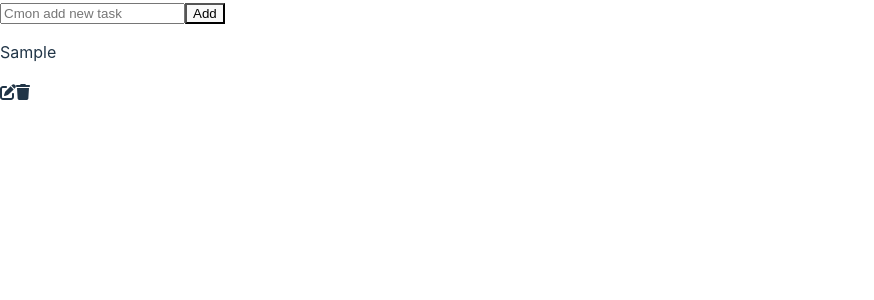
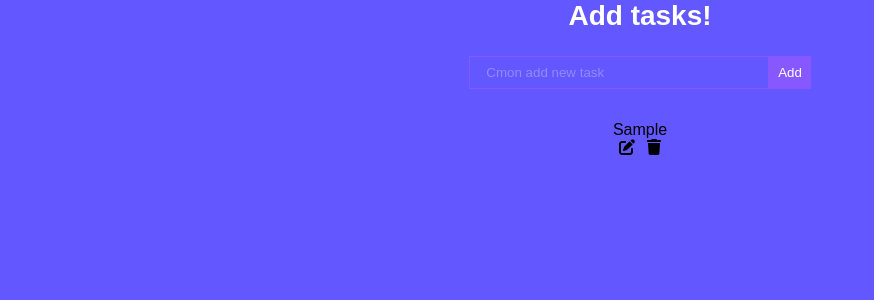
Before and after one commit to Andrewsabatyuk/todo-app, a React (Vite) app: page / in a window 1280 px wide. Both pictures are taken after typing "Sample" into the empty fields and a click on the button "Add". Shown: the top 300 px of the page, without its empty margins (0-874 px from the left). Built offline with nearby package versions, Linux system fonts and the light colour scheme.

Commit message:
add some styles

```diff
--- a/src/components/Todo.jsx
+++ b/src/components/Todo.jsx
@@ -3,10 +3,10 @@
 import { faPenToSquare } from '@fortawesome/free-solid-svg-icons'
 import { faTrash } from '@fortawesome/free-solid-svg-icons'
 
-const Todo = ({task}) => {
+const Todo = ({ task, toggleComplete }) => {
     return (
         <div className='todo'>
-            <p className='todos'>{task.task}</p>
+            <p className={`${task.completed ? 'completed' : ""}`} onClick={() => toggleComplete(task.id)}>{task.task}</p>
             <FontAwesomeIcon icon={faPenToSquare} />
             <FontAwesomeIcon icon={faTrash} />
         </div>
--- a/src/components/TodoWrapper.jsx
+++ b/src/components/TodoWrapper.jsx
@@ -11,12 +11,18 @@
         setTodos([...todos, { id: uuidv4(), task: todo, completed: false, isEditing: false }])
         console.log(todos);
     }
+    const toggleComplete = id => {
+        setTodos(todos.map(todo => {
+            todo.id === id ? { ...todo, completed: !todo.completed } : todo
+        }))
+    }
 
     return (
         <div className='todo-wrapper'>
+            <h1>Add tasks!</h1>
             <TodoForm addTodo={addTodo} />
             {todos.map((todo, index) => (
-                <Todo task={todo} key={index} />
+                <Todo task={todo} key={index} toggleComplete={toggleComplete} />
             ))}
         </div>
     )
--- a/src/index.css
+++ b/src/index.css
@@ -1,41 +1,79 @@
-:root {
-  font-family: Inter, system-ui, Avenir, Helvetica, Arial, sans-serif;
-  line-height: 1.5;
-  font-weight: 400;
-
-  color-scheme: light dark;
-  color: rgba(255, 255, 255, 0.87);
-  background-color: #242424;
-
-  font-synthesis: none;
-  text-rendering: optimizeLegibility;
-  -webkit-font-smoothing: antialiased;
-  -moz-osx-font-smoothing: grayscale;
-  -webkit-text-size-adjust: 100%;
+* {
+  font-family: 'Poppins', sans-serif;
+  margin: 0;
+  padding: 0;
+  box-sizing: border-box;
 }
 
+body {
+  background: #6358ff;
+  display: flex;
+  justify-content: center;
+  align-items: center;
+}
 
-body {
-  margin: 0;
-  min-width: 320px;
-  min-height: 100vh;
+.App {
+  text-align: center;
 }
 
 h1 {
-  font-size: 3.2em;
-  line-height: 1.1;
+  color: #fff;
+  margin-bottom: 0.5rem;
+  font-size: 1.75rem;
 }
 
+.TodoWrapper {
+  background: #1A1A40;
+  margin-top: 5rem;
+  padding: 2rem;
+  border-radius: 5px;
+}
 
-@media (prefers-color-scheme: light) {
-  :root {
-    color: #213547;
-    background-color: #ffffff;
-  }
-  a:hover {
-    color: #747bff;
-  }
-  button {
-    background-color: #f9f9f9;
-  }
+.TodoForm {
+  width: 100%;
 }
+
+.todo-input {
+  outline: none;
+  background: none;
+  border: 1px solid #8758ff;
+  padding: 0.5rem 1rem;
+  margin-top: 1rem;
+  margin-bottom: 2rem;
+  width: 300px;
+  color: #fff;
+}
+
+.todo-input::placeholder {
+  color: #ffffff4d;
+}
+
+.todo-btn {
+  background: #8758ff;
+  color: #fff;
+  border: none;
+  padding: 0.55rem;
+  cursor: pointer;
+
+}
+
+.Todo {
+  display: flex;
+  justify-content: space-between;
+  align-items: center;
+  background: #8758ff;
+  color: #fff;
+  padding: 0.75rem 1rem;
+  border-radius: 5px;
+  margin-bottom: 1rem;
+  cursor: pointer;
+}
+
+.fa-trash {
+  margin-left: 0.75rem;
+}
+
+.completed {
+  color: #c5aeff;
+  text-decoration: line-through;
+}
```
